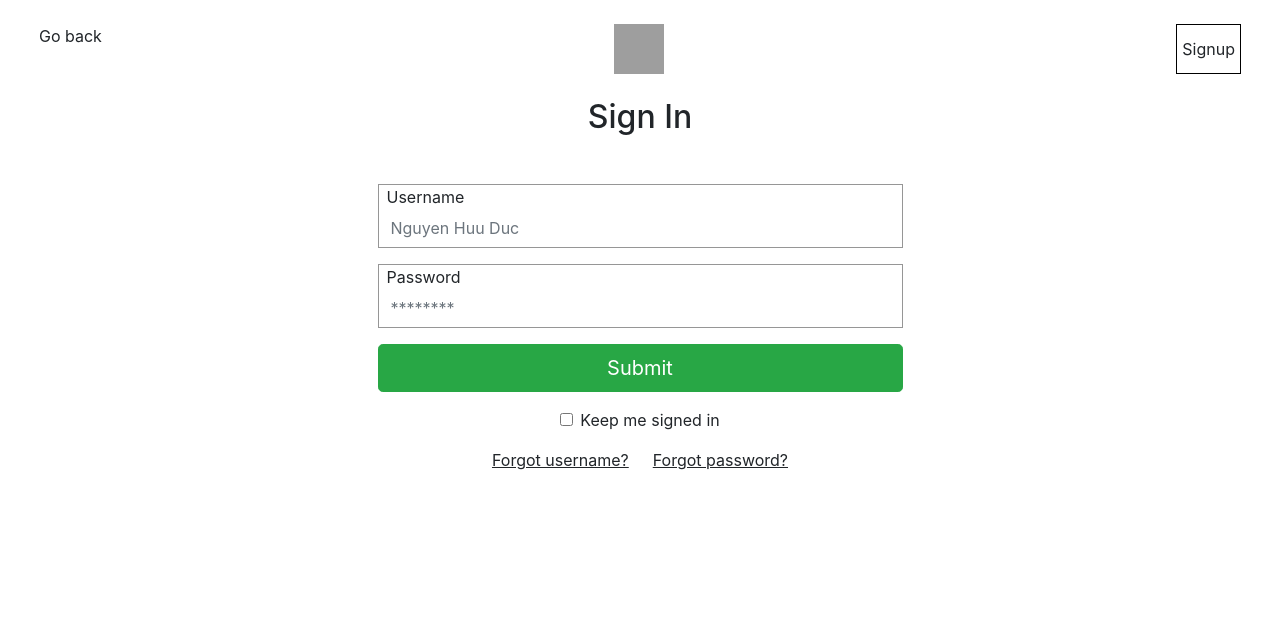
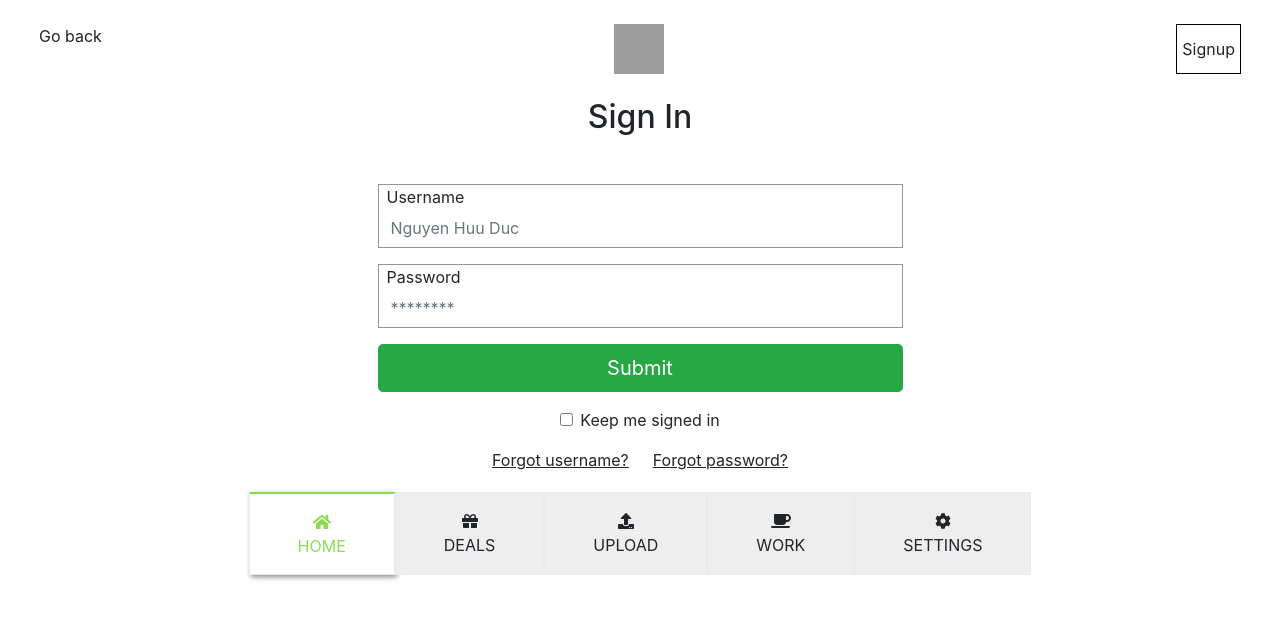
Before and after one commit to ducxomme/react-js-practice, a React (Create React App) app: page / in a window 1280 px wide. Shown: the top 618 px of the page. Built offline with nearby package versions, Linux system fonts and the light colour scheme; grey boxes are pictures that could not be loaded.

Commit message:
add menu with icon component

```diff
--- a/package.json
+++ b/package.json
@@ -3,10 +3,14 @@
   "version": "0.1.0",
   "private": true,
   "dependencies": {
+    "@fortawesome/fontawesome-svg-core": "^1.2.30",
+    "@fortawesome/free-solid-svg-icons": "^5.14.0",
+    "@fortawesome/react-fontawesome": "^0.1.11",
     "@testing-library/jest-dom": "^4.2.4",
     "@testing-library/react": "^9.5.0",
     "@testing-library/user-event": "^7.2.1",
     "bootstrap": "^4.5.0",
+    "font-awesome": "^4.7.0",
     "react": "^16.13.1",
     "react-dom": "^16.13.1",
     "react-scripts": "3.4.1"
--- a/src/App.js
+++ b/src/App.js
@@ -4,6 +4,7 @@ import "./App.css";
 import TodoItem from "./components/TodoItem";
 import HeaderLogin from "./components/HeaderLogin";
 import LoginForm from './components/LoginForm';
+import MenuTab from './components/MenuTab';
 
 class App extends Component {
   render() {
@@ -11,6 +12,8 @@ class App extends Component {
       <div className="App">
         <HeaderLogin />
         <LoginForm />
+        {/* <TodoItem title="Alo alo" /> */}
+        <MenuTab />
       </div>
     );
   }
--- a/src/components/LoginForm.js
+++ b/src/components/LoginForm.js
@@ -29,7 +29,7 @@ class LoginForm extends Component {
 
           <div className="form-check">
             <input className="form-check-input" type="checkbox" value="" />
-            <label className="form-check-label" for="keep-me">
+            <label className="form-check-label">
               Keep me signed in
             </label>
           </div>
--- /dev/null
+++ b/src/components/MenuItem.js
@@ -0,0 +1,34 @@
+import React, { Component } from "react";
+import "bootstrap/dist/css/bootstrap.css";
+import { FontAwesomeIcon } from '@fortawesome/react-fontawesome';
+import "../utilities/fontawesome";
+import "../styles/MenuItem.css"
+
+
+class MenuItem extends Component {
+
+  render() {
+    const isClicked = this.props.clicked;
+    let iconComponent;
+    let textComponent;
+    if (isClicked == "true") {
+      iconComponent = <FontAwesomeIcon icon={this.props.itemImg} style={{ color: "#8CDC52" }}/>
+      textComponent = <div className="item-text clicked">{ this.props.itemText }</div>
+    } else {
+      iconComponent = <FontAwesomeIcon icon={this.props.itemImg}/>
+      textComponent = <div className="item-text">{ this.props.itemText }</div>
+    }
+
+    return (
+      <div className={ "item-container px-5 py-3" + (isClicked == "true" ? ' clicked-box' : '') }>
+        <div className="item-img">
+          { iconComponent }
+        </div>
+        { textComponent }
+      </div>
+    )
+  }
+
+}
+
+export default MenuItem;
--- /dev/null
+++ b/src/components/MenuTab.js
@@ -0,0 +1,21 @@
+import React, { Component } from 'react';
+import "bootstrap/dist/css/bootstrap.css";
+import '../styles/MenuTab.css';
+import MenuItem from './MenuItem';
+
+
+class MenuTab extends Component {
+  render() {
+    return (
+      <div className="menu-tab-container d-flex justify-content-center">
+        <MenuItem itemImg="home" itemText= "HOME" clicked="true"/>
+        <MenuItem itemImg="gift" itemText= "DEALS" clicked="false"/>
+        <MenuItem itemImg="upload" itemText= "UPLOAD" clicked="false"/>
+        <MenuItem itemImg="coffee" itemText= "WORK" clicked="false"/>
+        <MenuItem itemImg="cog" itemText= "SETTINGS" clicked="false"/>
+      </div>
+    )
+  }
+}
+
+export default MenuTab;
--- a/src/components/TodoItem.js
+++ b/src/components/TodoItem.js
@@ -4,7 +4,7 @@ class TodoItem extends Component {
   render() {
     return (
       <div className="TodoItem">
-        <p>Go to supermarket</p>
+        <p>{this.props.title}</p>
       </div>
     )
   }
--- a/src/index.js
+++ b/src/index.js
@@ -1,6 +1,7 @@
 import React from 'react';
 import ReactDOM from 'react-dom';
 import './index.css';
+import 'font-awesome/css/font-awesome.min.css';
 import App from './App';
 import List from './List';
 import * as serviceWorker from './serviceWorker';
--- /dev/null
+++ b/src/styles/MenuItem.css
@@ -0,0 +1,19 @@
+.item-container {
+  margin-top: 20px;
+  display: flex;
+  flex-direction: column;
+  align-content: center;
+  border: 1px solid #EAEAEA;
+  background-color: #EEEEEE;
+}
+
+.clicked {
+  color: #8CDC52;
+}
+
+.clicked-box {
+  border-top: 2px solid #8CDC52;
+  /* border-bottom: 2px outset #EEEEEE; */
+  box-shadow: 2px 2px 5px #888888;
+  background-color: #FFF;
+}
--- /dev/null
+++ b/src/utilities/fontawesome.js
@@ -0,0 +1,10 @@
+import { library } from "@fortawesome/fontawesome-svg-core";
+import {
+  faHome,
+  faGift,
+  faUpload,
+  faCoffee,
+  faCog,
+} from "@fortawesome/free-solid-svg-icons";
+
+library.add(faHome, faGift, faUpload, faCoffee, faCog);
```
Also changed, not shown: src/styles/MenuTab.css (added), 1 other file (tests, documents, lock files or other folders).
